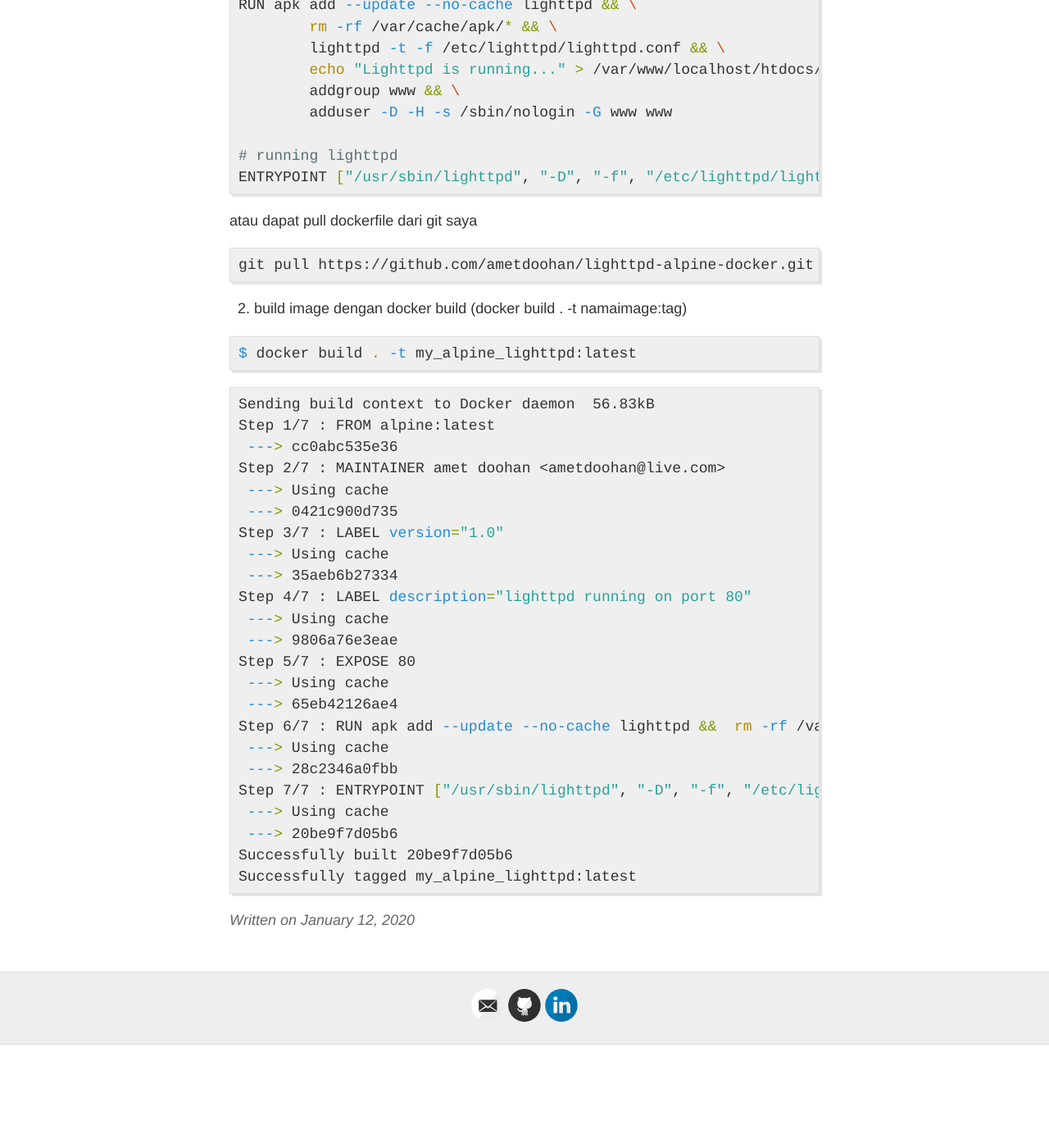
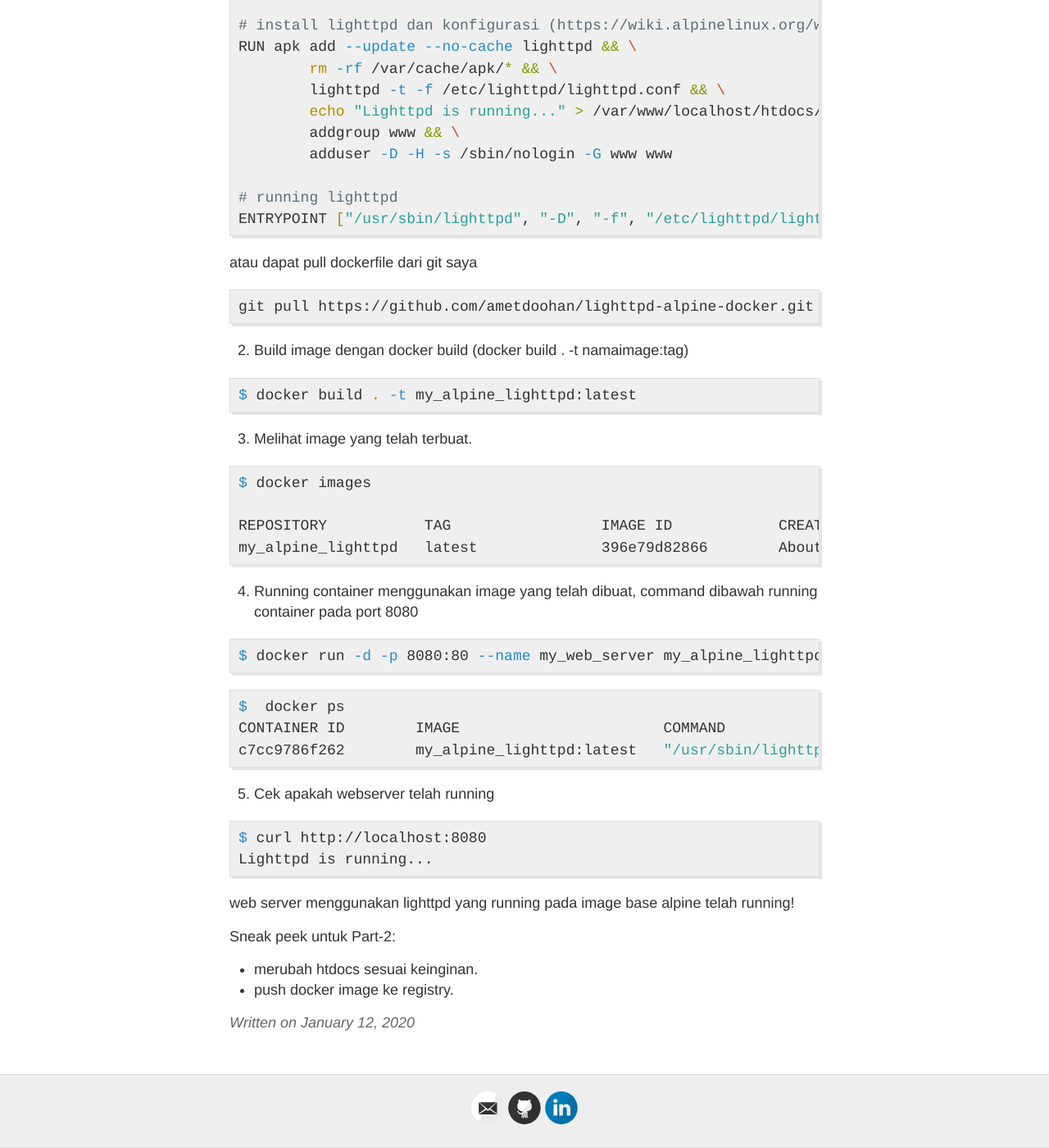
Before and after one commit to ametdoohan/ametdoohan.github.io, a Jekyll site: the page built from _posts/2020-01-12-id-docker-build-dockerfile.md, in a window 1280 px wide and 1400 px high, scrolled down 973 px. Shown: the whole window at 82% size. Built offline with Jekyll 4.4.1, drawn with Linux system fonts in a browser that asks for light colours; comment, search, counter and statistics services are not loaded; before the commit the page ends 2247 px from its top, so only the background shows below that; some of the changed text lies outside the part shown.

Commit message:
new post(s)

```diff
--- a/_posts/2020-01-12-id-docker-build-dockerfile.md
+++ b/_posts/2020-01-12-id-docker-build-dockerfile.md
@@ -1,6 +1,6 @@
 ---
 layout: post
-title: "Membuat docker images dari dockerfile - [ID]"
+title: "Membuat docker images dari dockerfile Part-1 - [ID]"
 date: 2020-01-12 10:00:00 +0700
 categories: docker
 ---
@@ -56,35 +56,45 @@ git pull https://github.com/ametdoohan/lighttpd-alpine-docker.git
 {% endhighlight %}
 
 {:start="2"}
-
-2. build image dengan docker build (docker build . -t namaimage:tag)
+2. Build image dengan docker build (docker build . -t namaimage:tag)
 
 {% highlight bash %}
 $ docker build . -t my_alpine_lighttpd:latest
 {% endhighlight %}
 
+{:start="3"}
+3. Melihat image yang telah terbuat.
+
 {% highlight bash %}
-Sending build context to Docker daemon  56.83kB
-Step 1/7 : FROM alpine:latest
- ---> cc0abc535e36
-Step 2/7 : MAINTAINER amet doohan <ametdoohan@live.com>
- ---> Using cache
- ---> 0421c900d735
-Step 3/7 : LABEL version="1.0"
- ---> Using cache
- ---> 35aeb6b27334
-Step 4/7 : LABEL description="lighttpd running on port 80"
- ---> Using cache
- ---> 9806a76e3eae
-Step 5/7 : EXPOSE 80
- ---> Using cache
- ---> 65eb42126ae4
-Step 6/7 : RUN apk add --update --no-cache lighttpd &&  rm -rf /var/cache/apk/* &&      lighttpd -t -f /etc/lighttpd/lighttpd.conf &&   echo "Lighttpd is running..." > /var/www/localhost/htdocs/index.html &&  addgroup www &&         adduser -D -H -s /sbin/nologin -G www www
- ---> Using cache
- ---> 28c2346a0fbb
-Step 7/7 : ENTRYPOINT ["/usr/sbin/lighttpd", "-D", "-f", "/etc/lighttpd/lighttpd.conf"]
- ---> Using cache
- ---> 20be9f7d05b6
-Successfully built 20be9f7d05b6
-Successfully tagged my_alpine_lighttpd:latest
+$ docker images
+
+REPOSITORY           TAG                 IMAGE ID            CREATED              SIZE
+my_alpine_lighttpd   latest              396e79d82866        About a minute ago   13.7MB
 {% endhighlight %}
+
+{:start="4"}
+4. Running container menggunakan image yang telah dibuat, command dibawah running container pada port 8080
+
+{% highlight bash %}
+$ docker run -d -p 8080:80 --name my_web_server my_alpine_lighttpd:latest
+{% endhighlight %}
+
+{% highlight bash %}
+$  docker ps
+CONTAINER ID        IMAGE                       COMMAND                  CREATED             STATUS              PORTS                  NAMES
+c7cc9786f262        my_alpine_lighttpd:latest   "/usr/sbin/lighttpd …"   41 seconds ago      Up 40 seconds       0.0.0.0:8080->80/tcp   my_web_server
+{% endhighlight %}
+
+{:start="5"}
+5. Cek apakah webserver telah running
+
+{% highlight bash %}
+$ curl http://localhost:8080
+Lighttpd is running...
+{% endhighlight %}
+
+web server menggunakan lighttpd yang running pada image base alpine telah running!
+
+Sneak peek untuk Part-2:
+- merubah htdocs sesuai keinginan.
+- push docker image ke registry.
```
